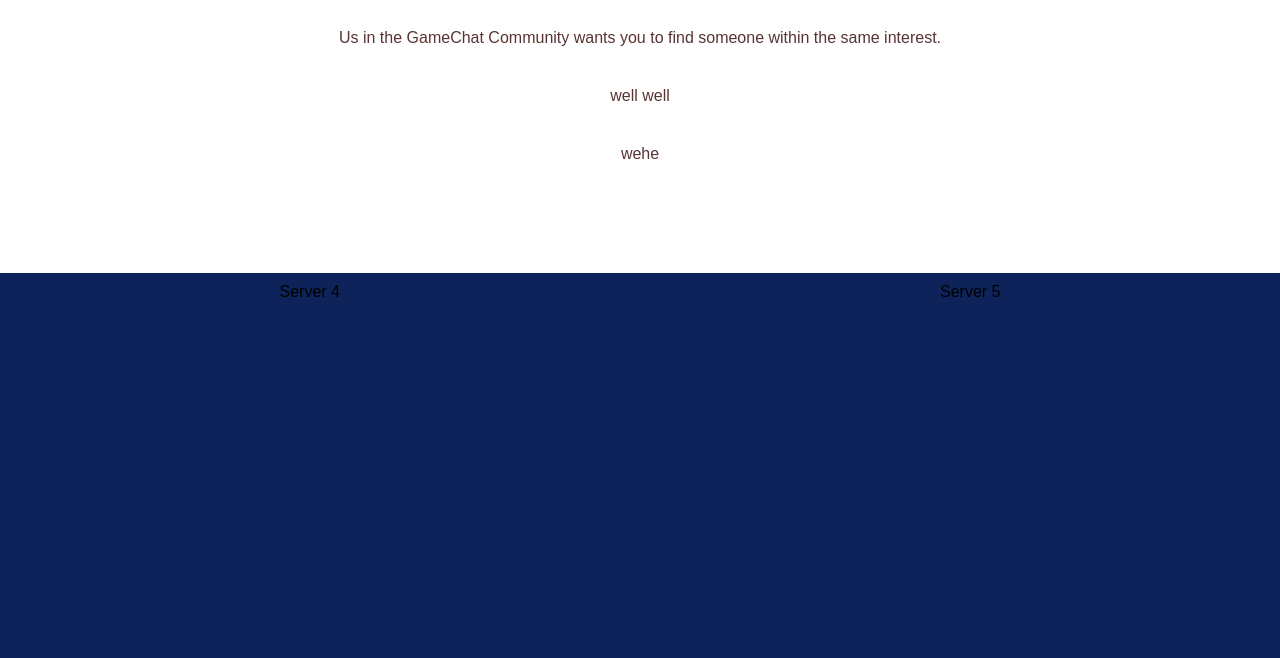
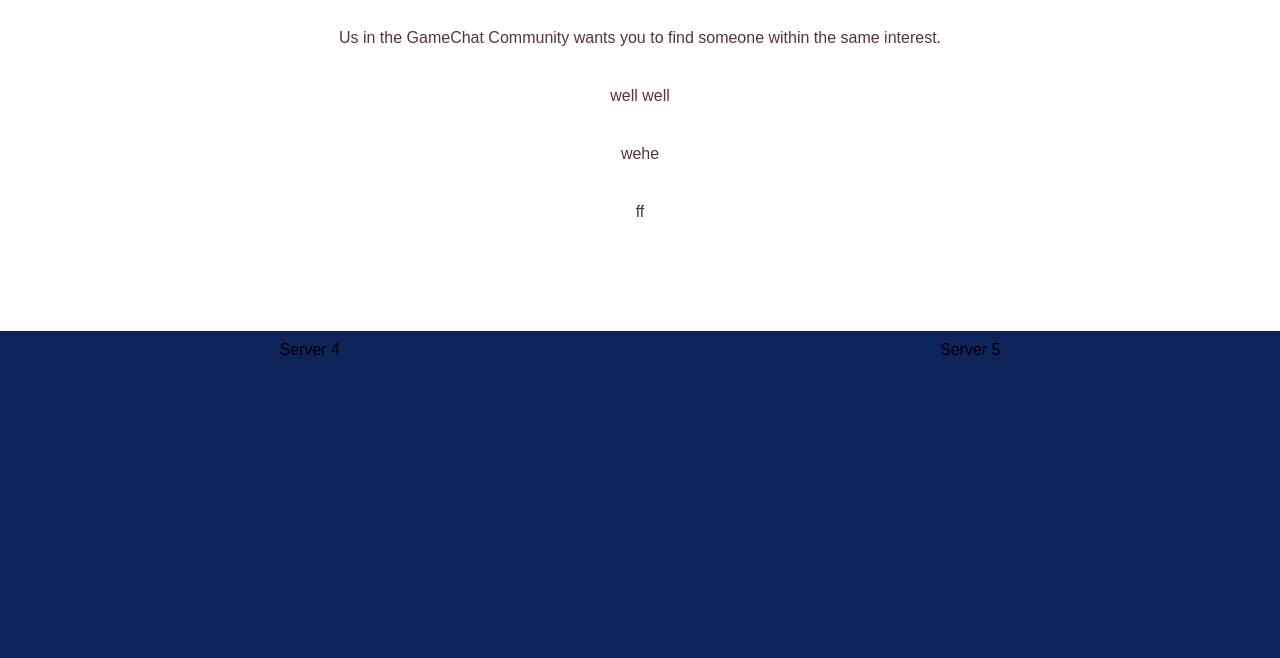
Before and after one commit to mnakinmarvin-glitch/mnakinmarvin-glitch, a plain HTML site: page index.html in a window 1280 px wide. Shown: the part 142-800 px from the top of the page. Drawn offline with Linux system fonts and the light colour scheme; a script that the page names is missing.

Commit message:
La til en paragraf index.html

```diff
--- a/index.html
+++ b/index.html
@@ -26,6 +26,7 @@
     </p>
     <p>well well</p>
     <p>wehe</p>
+    <p>ff</p>
 
     <div class="Midcontainer">
       <div class="top item">Server 4</div>
```
